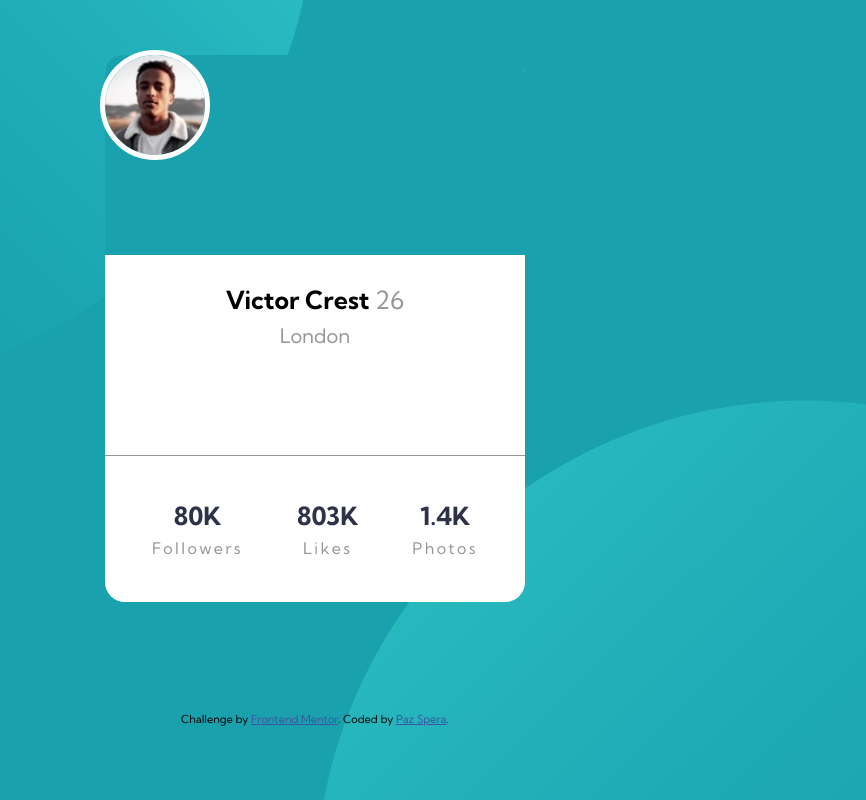
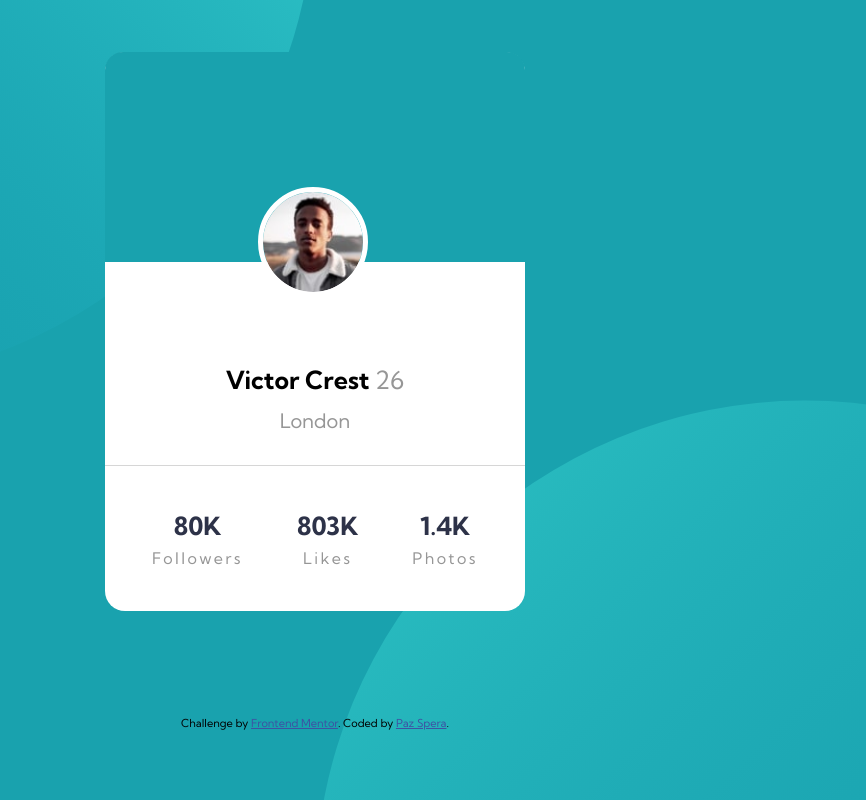
Before and after one commit to pazspera/frontend-mentor-profile-card, a plain HTML site: page index.html in a window 1280 px wide. Shown: the whole page, without its empty margins (325-1191 px from the left). Drawn offline with Linux system fonts and the light colour scheme.

Commit message:
agregué grid para posicionar header e img

```diff
--- a/index.html
+++ b/index.html
@@ -23,7 +23,9 @@
 
   <main>
     <section class="profile-card">
-      <div class="profile-card__header">
+      <div class="profile-card__grid">
+        <div class="profile-card__header">
+        </div>
         <img src="images/image-victor.jpg" class="profile-card__img" alt="Man posing outdoors">
       </div>
       <div class="profile-card__content">
--- a/scss/abstract/_variables.scss
+++ b/scss/abstract/_variables.scss
@@ -3,8 +3,9 @@ $black: #000;
 $white: #fff;
 $primary: hsl(185, 75%, 39%);
 $secondary: hsl(229, 23%, 23%);
-$dark-gray-blue: hsl(227, 10%, 46%);
+$dark-gray-blue: hsl(227, 36%, 34%);
 $dark-gray: hsl(0, 0%, 59%);
+$light-gray: lighten($dark-gray, 25%);
 
 // Fuentes
 $font-main: 'Kumbh Sans', sans-serif;
--- a/scss/components/_profile-card.scss
+++ b/scss/components/_profile-card.scss
@@ -4,15 +4,18 @@
     background-color: $white;
     border-radius: 20px;
 
-    &__header,
-    &__content{
-        height: 10rem;
+    &__grid{
+        display: grid;
+        grid-template-columns: repeat(8, 0.5fr);
+        grid-template-rows: repeat(4, 3.5rem);
     }
 
     &__header{
         background-color: $primary;
         border-top-left-radius: 18px;
         border-top-right-radius: 18px;
+        grid-column: 1/-1;
+        grid-row: 1/4;
     }
 
     &__content{
@@ -26,6 +29,9 @@
         width: 100px;
         border-radius: 50%;
         outline: 5px solid $white;
+        z-index: 10;
+        grid-column: 4/6;
+        grid-row: 3/5;
     }
 }
 
@@ -37,10 +43,12 @@
 
     &__location{
         margin-top: 0;
+        margin-bottom: 1.4rem;
     }
 
     &__name{
-        margin-bottom: 0;
+        margin-bottom: 0.25rem;
+        margin-top: 1.4rem;
     }
 }
 
@@ -48,7 +56,7 @@
     display: flex;
     justify-content: space-around;
     padding: 2rem 1rem;
-    border-top: 1px solid $dark-gray;
+    border-top: 1.65px solid $light-gray;
 
     &__group{
         display: flex;
```
Also changed, not shown: css/main.css, 1 other file.
